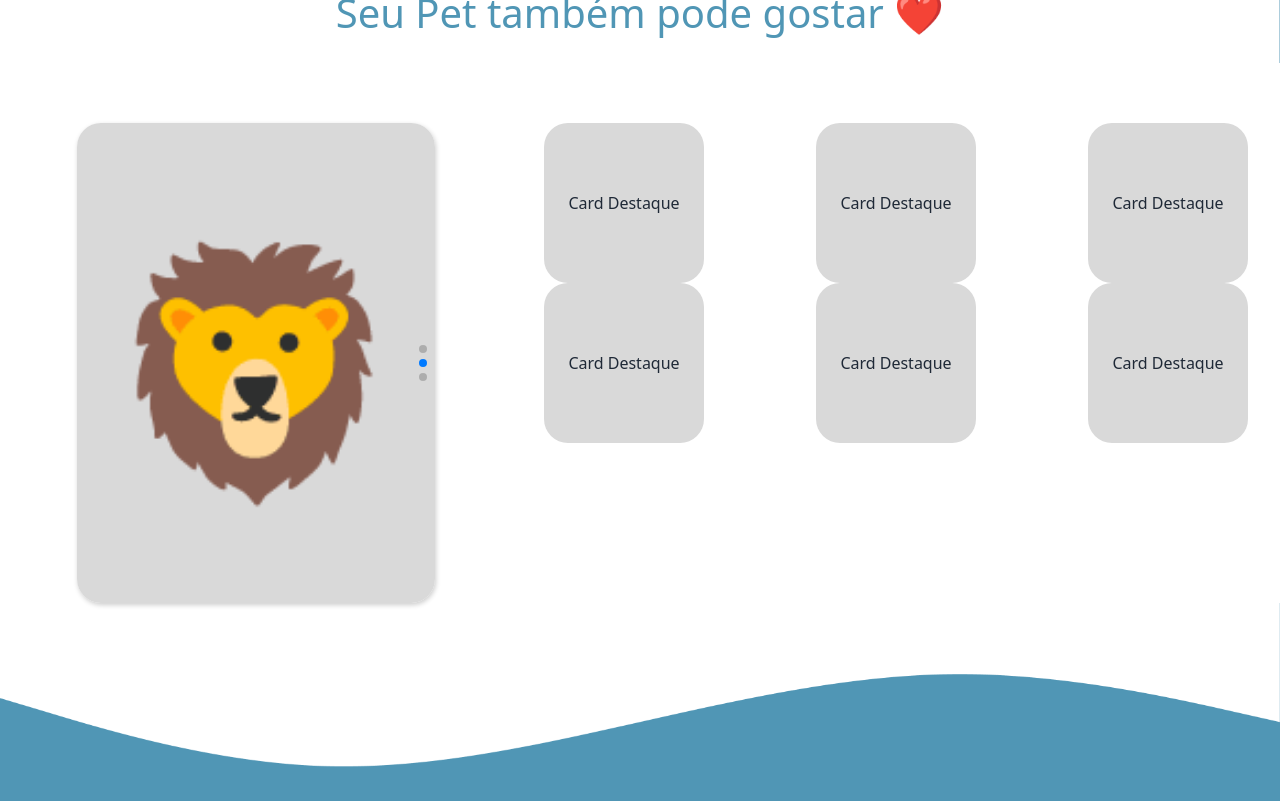
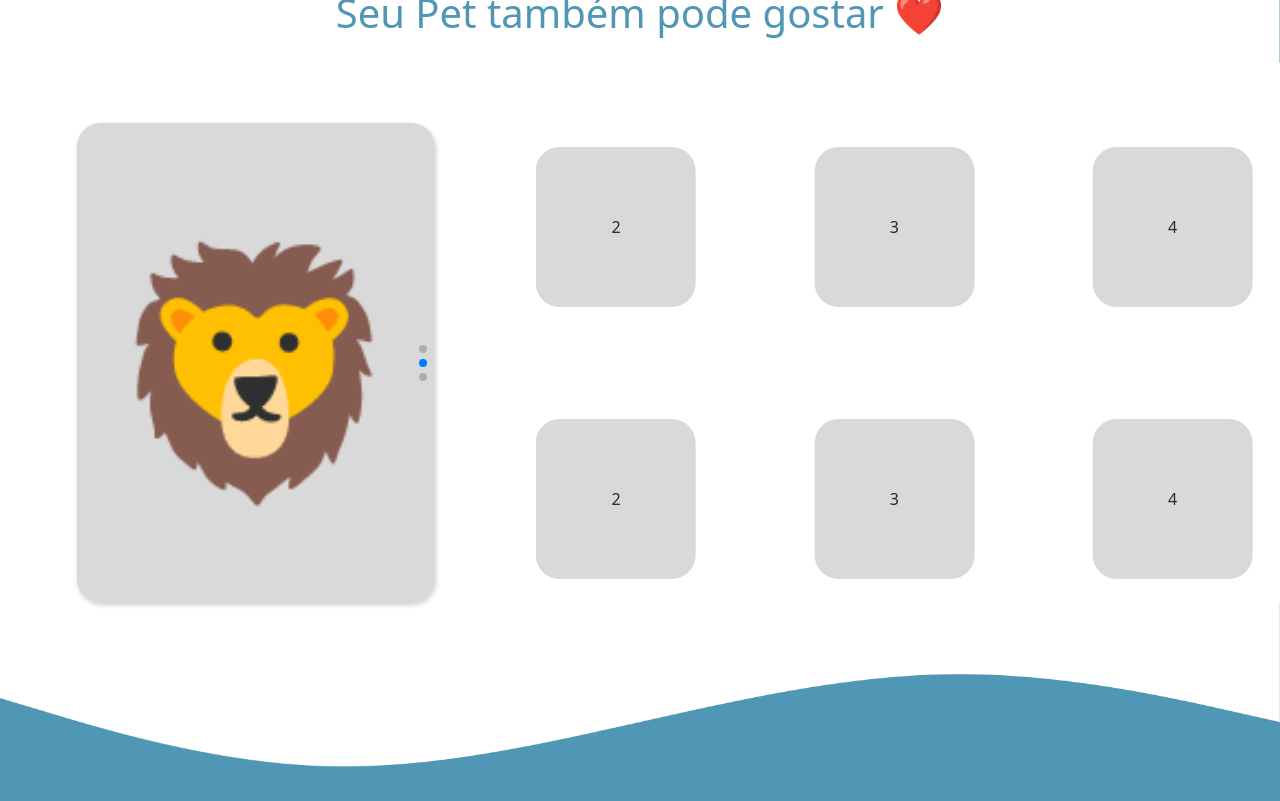
Before and after one commit to kageofwar/PetShop, a Vue app: page / in a window 1280 px wide. Shown: the part 700-1501 px from the top of the page. Built offline with nearby package versions, Linux system fonts and the light colour scheme.

Commit message:
alterações fodas XD

```diff
--- a/src/assets/main.css
+++ b/src/assets/main.css
@@ -5,4 +5,11 @@
 :root {
     --azul-escuro: #275BA8;
     --azul-claro: #5096B5;
+
+
+    --swiper-navigation-size: 44px;
+    --swiper-navigation-top-offset: 50%;
+    --swiper-navigation-sides-offset: 10px;
+    --swiper-navigation-color: var(--swiper-theme-color);
+
 }
--- a/src/views/HomeView.vue
+++ b/src/views/HomeView.vue
@@ -50,8 +50,7 @@
     </div>
 
     <div class="flex justify-center items-center mt-10">
-
-      <swiper :spaceBetween="30" :centeredSlides="true" :autoplay="{ delay: 2500, disableOnInteraction: false, }"
+      <swiper :slidesPerView="1" :spaceBetween="30" :loop="true" :navigation="true" :modules="modules" class="mySwiper">
         :navigation="true" :modules="modules" class="mySwiper">
         <swiper-slide><img src="../assets/banners/RACOES.gif" class="rounded-full"></swiper-slide>
         <swiper-slide><img src="../assets/banners/BRINQUEDOS.gif" class="rounded-full"></swiper-slide>
@@ -68,22 +67,44 @@
         </div>
 
         <div class="grid grid-cols-[40%_60%] justify-items-center">
-          <swiper :direction="'vertical'" :pagination="{clickable: true}" :modules="modules" :autoplay="{ delay: 2500, disableOnInteraction: false, }" class="h-[60vh] w-[70%] text-[30vh] rounded-3xl sombra cursor-help">
-            <swiper-slide class="bg-[#D9D9D9]"><div class="h-[100%] flex justify-center items-center">🐵</div></swiper-slide>
-            <swiper-slide class="bg-[#D9D9D9]"><div class="h-[100%] flex justify-center items-center">🦁</div></swiper-slide>
-            <swiper-slide class="bg-[#D9D9D9]"><div class="h-[100%] flex justify-center items-center">🦊</div></swiper-slide>
+
+          <swiper :direction="'vertical'" :pagination="{ clickable: true }" :modules="modules"
+            :autoplay="{ delay: 2500, disableOnInteraction: false, }"
+            class="h-[60vh] w-[70%] text-[30vh] rounded-3xl sombra cursor-help">
+            <swiper-slide class="bg-[#D9D9D9]">
+              <div class="h-[100%] flex justify-center items-center">🐵</div>
+            </swiper-slide>
+            <swiper-slide class="bg-[#D9D9D9]">
+              <div class="h-[100%] flex justify-center items-center">🦁</div>
+            </swiper-slide>
+            <swiper-slide class="bg-[#D9D9D9]">
+              <div class="h-[100%] flex justify-center items-center">🦊</div>
+            </swiper-slide>
           </swiper>
-          <div class="">
-            <div class="flex gap-28">
-              <div class="flex w-[20vh] h-[20vh] bg-[#D9D9D9] justify-center items-center rounded-3xl">Card Destaque</div>
-              <div class="flex w-[20vh] h-[20vh] bg-[#D9D9D9] justify-center items-center rounded-3xl">Card Destaque</div>
-              <div class="flex w-[20vh] h-[20vh] bg-[#D9D9D9] justify-center items-center rounded-3xl">Card Destaque</div>
+
+          <div class="flex flex-col justify-center items-center gap-28">
+            <div class="flex w-[90vh] h-[20vh]">
+              <swiper :slidesPerView="3" :space-between="115" :modules="modules" :autoplay="{ delay: 2500, disableOnInteraction: false, }" class="swiper-wrapper">
+                <swiper-slide><div class="flex w-[20vh] h-[20vh] bg-[#D9D9D9] justify-center items-center rounded-3xl">1</div></swiper-slide>
+                <swiper-slide><div class="flex w-[20vh] h-[20vh] bg-[#D9D9D9] justify-center items-center rounded-3xl">2</div></swiper-slide>
+                <swiper-slide><div class="flex w-[20vh] h-[20vh] bg-[#D9D9D9] justify-center items-center rounded-3xl">3</div></swiper-slide>
+                <swiper-slide><div class="flex w-[20vh] h-[20vh] bg-[#D9D9D9] justify-center items-center rounded-3xl">4</div></swiper-slide>
+                <swiper-slide><div class="flex w-[20vh] h-[20vh] bg-[#D9D9D9] justify-center items-center rounded-3xl">5</div></swiper-slide>
+                <swiper-slide><div class="flex w-[20vh] h-[20vh] bg-[#D9D9D9] justify-center items-center rounded-3xl">6</div></swiper-slide>
+              </swiper>
             </div>
-            <div class="flex gap-28">
-              <div class="flex w-[20vh] h-[20vh] bg-[#D9D9D9] justify-center items-center rounded-3xl">Card Destaque</div>
-              <div class="flex w-[20vh] h-[20vh] bg-[#D9D9D9] justify-center items-center rounded-3xl">Card Destaque</div>
-              <div class="flex w-[20vh] h-[20vh] bg-[#D9D9D9] justify-center items-center rounded-3xl">Card Destaque</div>
+
+            <div class="flex w-[90vh] h-[20vh] ">
+              <swiper :slidesPerView="3" :space-between="115" :modules="modules" :autoplay="{ delay: 2500, disableOnInteraction: false, }" class="swiper-wrapper">
+                <swiper-slide><div class="flex w-[20vh] h-[20vh] bg-[#D9D9D9] justify-center items-center rounded-3xl">1</div></swiper-slide>
+                <swiper-slide><div class="flex w-[20vh] h-[20vh] bg-[#D9D9D9] justify-center items-center rounded-3xl">2</div></swiper-slide>
+                <swiper-slide><div class="flex w-[20vh] h-[20vh] bg-[#D9D9D9] justify-center items-center rounded-3xl">3</div></swiper-slide>
+                <swiper-slide><div class="flex w-[20vh] h-[20vh] bg-[#D9D9D9] justify-center items-center rounded-3xl">4</div></swiper-slide>
+                <swiper-slide><div class="flex w-[20vh] h-[20vh] bg-[#D9D9D9] justify-center items-center rounded-3xl">5</div></swiper-slide>
+                <swiper-slide><div class="flex w-[20vh] h-[20vh] bg-[#D9D9D9] justify-center items-center rounded-3xl">6</div></swiper-slide>
+              </swiper>
             </div>
+
           </div>
         </div>
 
@@ -120,11 +141,11 @@
 import botaoCategoria from '@/components/botaoCategoria.vue';
 import botaoRecomendacao from '@/components/botaoRecomendacao.vue'
 
-////Swiper
 import { Swiper, SwiperSlide } from 'swiper/vue';
 import 'swiper/css';
 import 'swiper/css/navigation';
 import 'swiper/css/pagination';
+import 'swiper/swiper-bundle.css';
 import { Autoplay, Pagination, Navigation } from 'swiper/modules';
 
 export default {
@@ -138,14 +159,12 @@ export default {
     return {
       modules: [Autoplay, Pagination, Navigation],
     };
-  },
+  }
 };
-////Swiper
 
 </script>
 
-<style>
-.lista-menu {
+<style>.lista-menu {
   display: none;
 }
 
@@ -156,4 +175,8 @@ export default {
 .container__botao:hover~.lista-menu {
   display: block;
 }
+
+.swiper-button-prev, .swiper-button-next {
+
+}
 </style>
```
